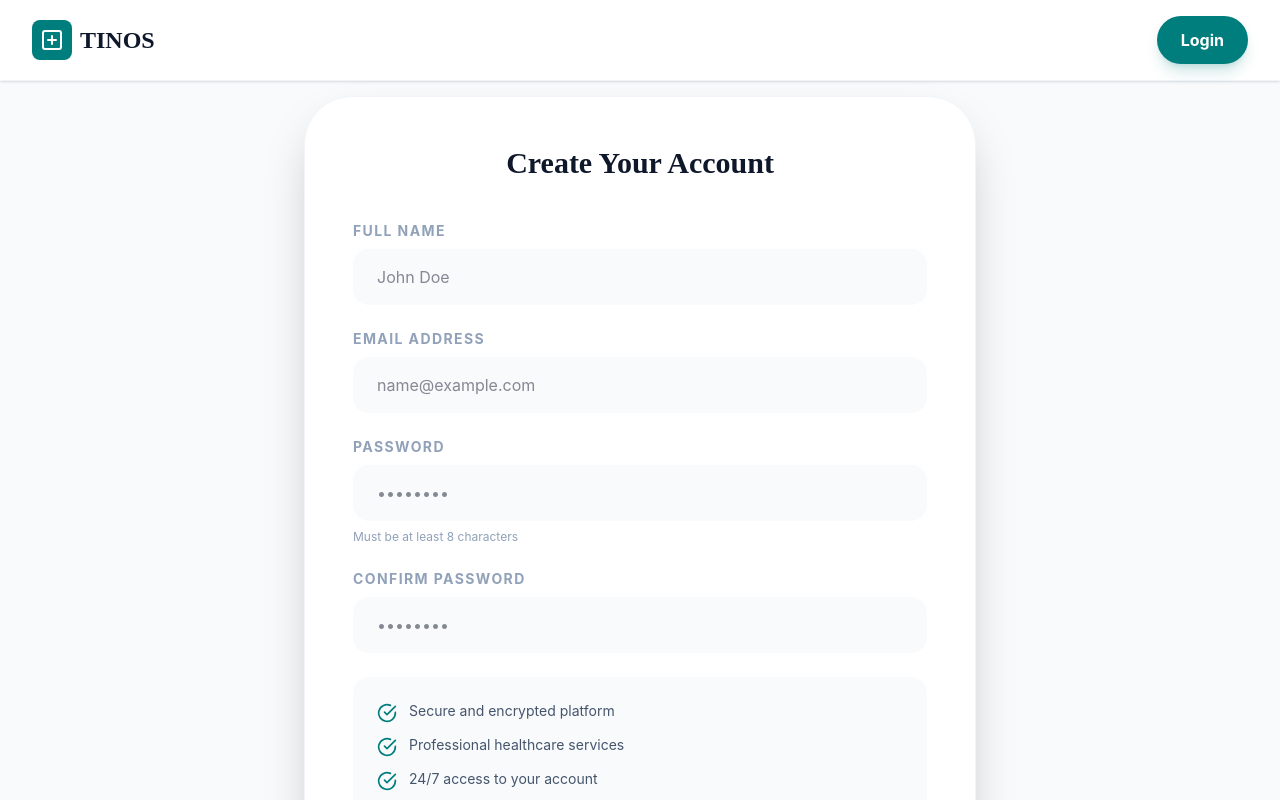
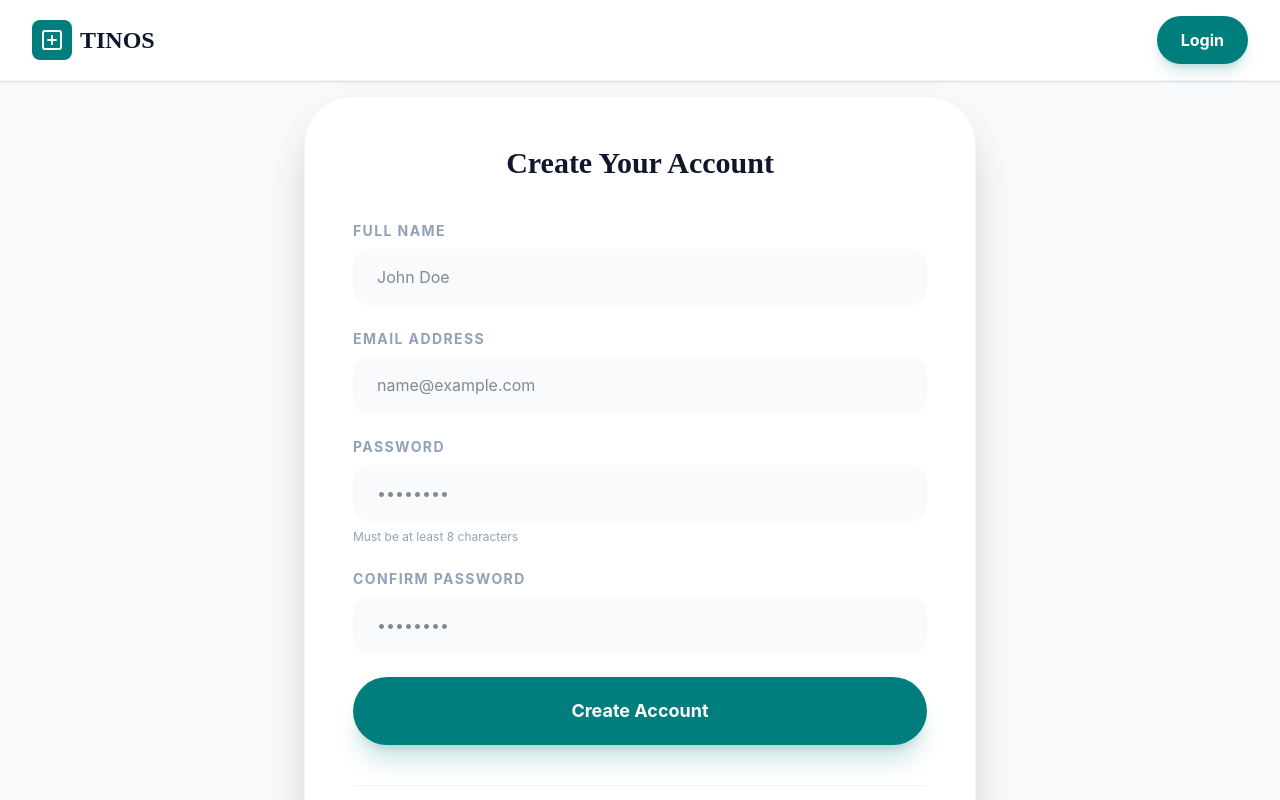
Before and after one commit to PragnakalpDev29/tinos-frontend, a Next.js app: page /register in a window 1280 px wide. Shown: the top 800 px of the page. Built offline with nearby package versions, Linux system fonts and the light colour scheme; no server answers.

Commit message:
update registration page.

```diff
--- a/src/components/features/auth/register-form.tsx
+++ b/src/components/features/auth/register-form.tsx
@@ -1,7 +1,6 @@
 'use client'
 
 import { Button, Input, Link } from '@/components/ui'
-import { CheckCircle } from 'lucide-react'
 import { useForm } from 'react-hook-form'
 import { zodResolver } from '@hookform/resolvers/zod'
 import { registerSchema, type RegisterFormData } from '@/validators/auth'
@@ -129,20 +128,7 @@ export function RegisterForm() {
             )}
           </div>
 
-          <div className="bg-slate-50 rounded-2xl p-6 space-y-3">
-            <div className="flex items-start gap-3">
-              <CheckCircle className="w-5 h-5 text-teal-600 flex-shrink-0 mt-0.5" />
-              <p className="text-sm text-slate-600">Secure and encrypted platform</p>
-            </div>
-            <div className="flex items-start gap-3">
-              <CheckCircle className="w-5 h-5 text-teal-600 flex-shrink-0 mt-0.5" />
-              <p className="text-sm text-slate-600">Professional healthcare services</p>
-            </div>
-            <div className="flex items-start gap-3">
-              <CheckCircle className="w-5 h-5 text-teal-600 flex-shrink-0 mt-0.5" />
-              <p className="text-sm text-slate-600">24/7 access to your account</p>
-            </div>
-          </div>
+
 
           <Button
             className="w-full bg-teal-600 text-white py-5 rounded-full font-bold text-lg hover:bg-teal-700 transition-all shadow-xl shadow-teal-600/20 disabled:opacity-50 disabled:cursor-not-allowed"
```
